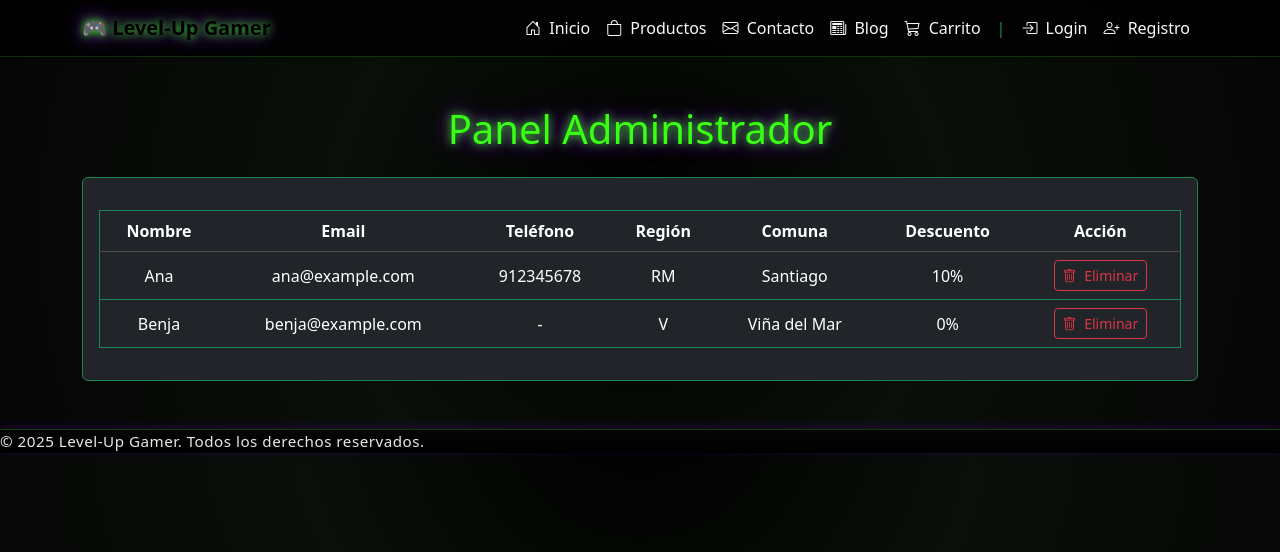
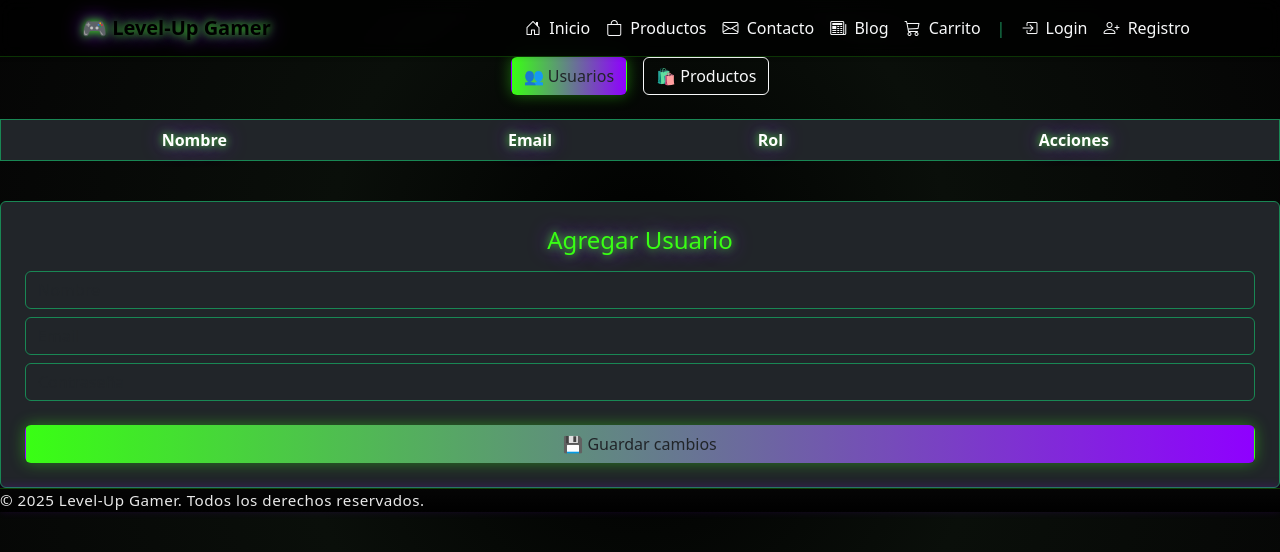
Before and after one commit to lucmachuca/LevelUpReact, a React (Vite) app: page /admin in a window 1280 px wide. Shown: the top 552 px of the page. Built offline with nearby package versions, Linux system fonts and the light colour scheme.

Commit message:
arreglo de bugs mergeo panel admin

```diff
--- a/src/components/Navbar.tsx
+++ b/src/components/Navbar.tsx
@@ -108,14 +108,16 @@ const Navbar: React.FC = () => {
                     </li>
                   </>
                 )}
-
                 <li className="nav-item">
                   <button
-                    className="btn btn-link nav-link text-light"
-                    onClick={logout}
-                  >
-                    <i className="bi bi-box-arrow-right me-1" /> Cerrar sesión
-                  </button>
+            className="btn btn-link nav-link text-light"
+            onClick={() => {
+              logout();
+              window.location.href = "/"; // 🔁 redirige al home
+            }}
+          >
+            <i className="bi bi-box-arrow-right me-1" /> Cerrar sesión
+          </button>
                 </li>
               </>
             ) : (
--- a/src/data/productsData.ts
+++ b/src/data/productsData.ts
@@ -1,4 +1,4 @@
-// src/data/productsData.js
+// src/data/productsData.ts
 const products = [
   {
     id: 1,
--- a/src/pages/AdminPage.tsx
+++ b/src/pages/AdminPage.tsx
@@ -1,36 +1,243 @@
-import React, { useState } from "react";
-import AdminTable from "../components/AdminTable";
+import React, { useEffect, useState } from "react";
+import productsData from "../data/productsData"; // 👈 importa tus productos base
 
 interface Usuario {
   nombre: string;
   email: string;
-  telefono?: string;
-  region: string;
-  comuna: string;
-  descuento?: number;
+  password: string;
+  rol: "user" | "admin";
 }
 
-// Simulación de usuarios registrados (podrías leer de localStorage)
-const MOCK_INICIAL: Usuario[] = [
-  { nombre: "Ana", email: "ana@example.com", telefono: "912345678", region: "RM", comuna: "Santiago", descuento: 10 },
-  { nombre: "Benja", email: "benja@example.com", region: "V", comuna: "Viña del Mar" },
-];
+interface Producto {
+  id: number;
+  nombre: string;
+  precio: number;
+  categoria: string;
+  imagen?: string;
+  descripcion?: string;
+}
 
 const AdminPage: React.FC = () => {
-  const [usuarios, setUsuarios] = useState<Usuario[]>(MOCK_INICIAL);
+  const [modo, setModo] = useState<"usuarios" | "productos">("usuarios");
+  const [usuarios, setUsuarios] = useState<Usuario[]>([]);
+  const [productos, setProductos] = useState<Producto[]>([]);
+  const [formData, setFormData] = useState<any>({});
+  const [editIndex, setEditIndex] = useState<number | null>(null);
 
-  const onDelete = (email: string) => {
-    setUsuarios((prev) => prev.filter((u) => u.email !== email));
+  // ✅ Cargar usuarios y productos (de localStorage + base original)
+  useEffect(() => {
+    const usersLS = JSON.parse(localStorage.getItem("usuarios") || "[]");
+    const prodsLS = JSON.parse(localStorage.getItem("productos") || "[]");
+
+    // Fusiona los productos locales con los que ya estaban en el archivo base
+    const mergedProds = [
+      ...productsData,
+      ...prodsLS.filter(
+        (p: Producto) => !productsData.some((bp) => bp.id === p.id)
+      ),
+    ];
+
+    setUsuarios(usersLS);
+    setProductos(mergedProds);
+  }, []);
+
+  // ✅ Guardar cambios
+  const guardarDatos = () => {
+    if (modo === "usuarios") {
+      if (!formData.nombre || !formData.email || !formData.password) {
+        alert("Completa todos los campos antes de guardar.");
+        return;
+      }
+      let nuevos = [...usuarios];
+      if (editIndex !== null) nuevos[editIndex] = formData;
+      else nuevos.push({ ...formData, rol: "user" });
+      setUsuarios(nuevos);
+      localStorage.setItem("usuarios", JSON.stringify(nuevos));
+    } else {
+      if (!formData.nombre || !formData.precio || !formData.categoria) {
+        alert("Completa todos los campos del producto.");
+        return;
+      }
+      let nuevos = [...productos];
+      if (editIndex !== null) nuevos[editIndex] = formData;
+      else
+        nuevos.push({
+          ...formData,
+          id: Date.now(),
+          imagen: "/assets/img/default.jpg",
+        });
+      setProductos(nuevos);
+      localStorage.setItem("productos", JSON.stringify(nuevos));
+    }
+
+    setFormData({});
+    setEditIndex(null);
+  };
+
+  // ✅ Eliminar elemento
+  const eliminar = (i: number) => {
+    if (modo === "usuarios") {
+      const nuevos = usuarios.filter((_, idx) => idx !== i);
+      setUsuarios(nuevos);
+      localStorage.setItem("usuarios", JSON.stringify(nuevos));
+    } else {
+      const nuevos = productos.filter((_, idx) => idx !== i);
+      setProductos(nuevos);
+      localStorage.setItem("productos", JSON.stringify(nuevos));
+    }
   };
 
   return (
-    <section className="container py-5 text-light">
-      <h1 className="text-neon-green glow-text mb-4 text-center">Panel Administrador</h1>
+    <>
+        {/* Cambiar modo */}
+        <div className="text-center mb-4">
+          <button
+            className={`btn mx-2 ${
+              modo === "usuarios" ? "btn-hero" : "btn-outline-light"
+            }`}
+            onClick={() => setModo("usuarios")}
+          >
+            👥 Usuarios
+          </button>
+          <button
+            className={`btn mx-2 ${
+              modo === "productos" ? "btn-hero" : "btn-outline-light"
+            }`}
+            onClick={() => setModo("productos")}
+          >
+            🛍️ Productos
+          </button>
+        </div>
 
-      <div className="bg-dark border border-success rounded p-3">
-        <AdminTable usuarios={usuarios} onDelete={onDelete} />
-      </div>
-    </section>
+        {/* Tabla */}
+        <div className="table-responsive">
+          <table className="table table-dark table-striped align-middle text-center border border-success">
+            <thead className="text-neon-green">
+              <tr>
+                {modo === "usuarios" ? (
+                  <>
+                    <th>Nombre</th>
+                    <th>Email</th>
+                    <th>Rol</th>
+                    <th>Acciones</th>
+                  </>
+                ) : (
+                  <>
+                    <th>Nombre</th>
+                    <th>Precio</th>
+                    <th>Categoría</th>
+                    <th>Acciones</th>
+                  </>
+                )}
+              </tr>
+            </thead>
+            <tbody>
+              {(modo === "usuarios" ? usuarios : productos).map((item, i) => (
+                <tr key={i}>
+                  <td>{item.nombre}</td>
+                  <td>{modo === "usuarios" ? item.email : `$${item.precio}`}</td>
+                  <td>
+                    {modo === "usuarios"
+                      ? item.rol
+                      : (item as Producto).categoria}
+                  </td>
+                  <td>
+                    <button
+                      className="btn btn-outline-success btn-sm me-2"
+                      onClick={() => {
+                        setFormData(item);
+                        setEditIndex(i);
+                      }}
+                    >
+                      ✏️ Editar
+                    </button>
+                    <button
+                      className="btn btn-outline-danger btn-sm"
+                      onClick={() => eliminar(i)}
+                    >
+                      🗑️ Eliminar
+                    </button>
+                  </td>
+                </tr>
+              ))}
+            </tbody>
+          </table>
+        </div>
+
+        {/* Formulario */}
+        <div className="bg-dark border border-success p-4 rounded mt-4 text-center">
+          <h4 className="text-neon-green mb-3">
+            {editIndex !== null ? "Editar" : "Agregar"}{" "}
+            {modo === "usuarios" ? "Usuario" : "Producto"}
+          </h4>
+
+          {modo === "usuarios" ? (
+            <>
+              <input
+                type="text"
+                className="form-control bg-dark text-light mb-2 border-success"
+                placeholder="Nombre"
+                value={formData.nombre || ""}
+                onChange={(e) =>
+                  setFormData({ ...formData, nombre: e.target.value })
+                }
+              />
+              <input
+                type="email"
+                className="form-control bg-dark text-light mb-2 border-success"
+                placeholder="Email"
+                value={formData.email || ""}
+                onChange={(e) =>
+                  setFormData({ ...formData, email: e.target.value })
+                }
+              />
+              <input
+                type="password"
+                className="form-control bg-dark text-light mb-2 border-success"
+                placeholder="Contraseña"
+                value={formData.password || ""}
+                onChange={(e) =>
+                  setFormData({ ...formData, password: e.target.value })
+                }
+              />
+            </>
+          ) : (
+            <>
+              <input
+                type="text"
+                className="form-control bg-dark text-light mb-2 border-success"
+                placeholder="Nombre"
+                value={formData.nombre || ""}
+                onChange={(e) =>
+                  setFormData({ ...formData, nombre: e.target.value })
+                }
+              />
+              <input
+                type="number"
+                className="form-control bg-dark text-light mb-2 border-success"
+                placeholder="Precio"
+                value={formData.precio || ""}
+                onChange={(e) =>
+                  setFormData({ ...formData, precio: e.target.value })
+                }
+              />
+              <input
+                type="text"
+                className="form-control bg-dark text-light mb-2 border-success"
+                placeholder="Categoría"
+                value={formData.categoria || ""}
+                onChange={(e) =>
+                  setFormData({ ...formData, categoria: e.target.value })
+                }
+              />
+            </>
+          )}
+
+          <button className="btn btn-hero w-100 mt-3" onClick={guardarDatos}>
+            💾 Guardar cambios
+          </button>
+        </div>
+    </>
   );
 };
 
```
